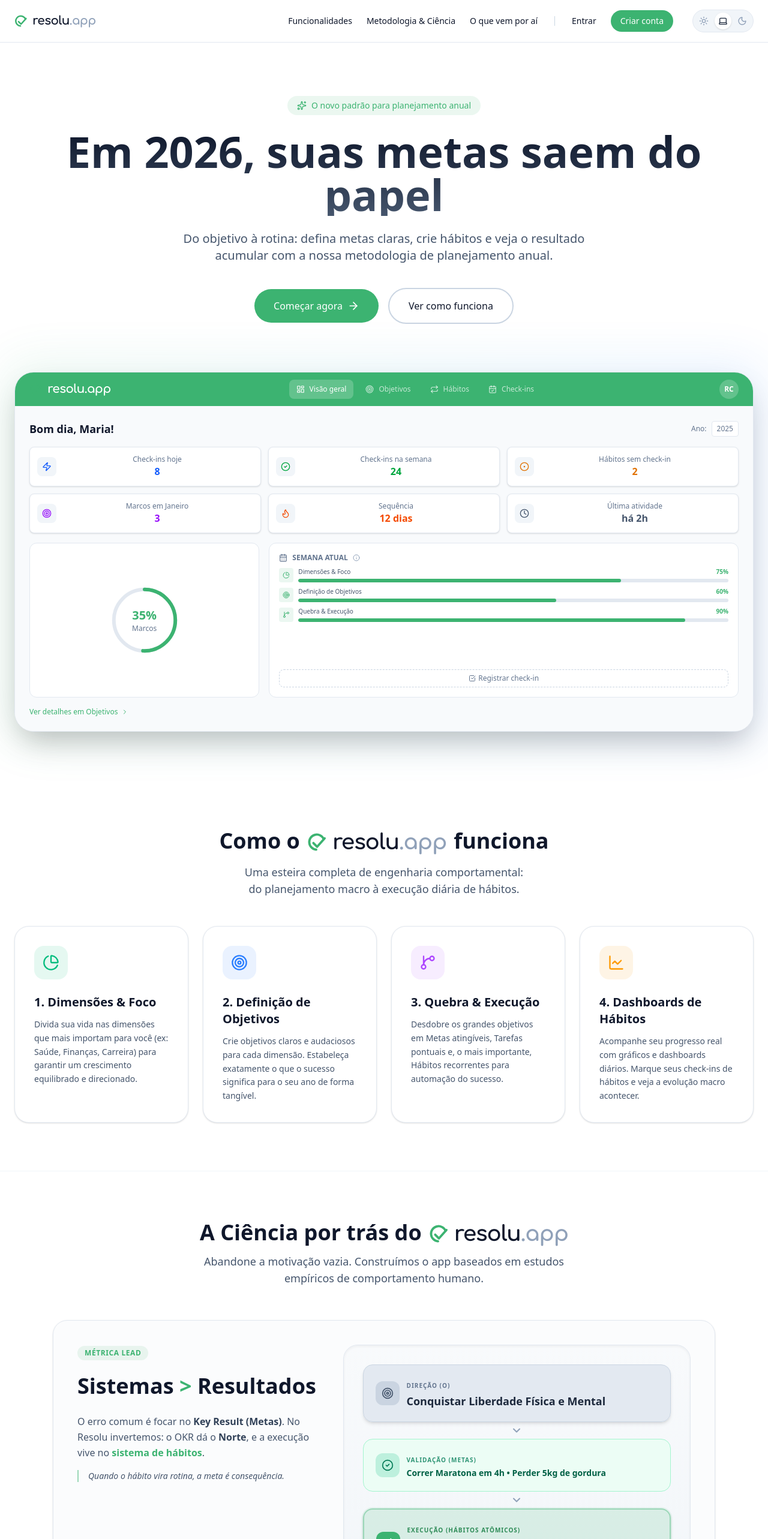
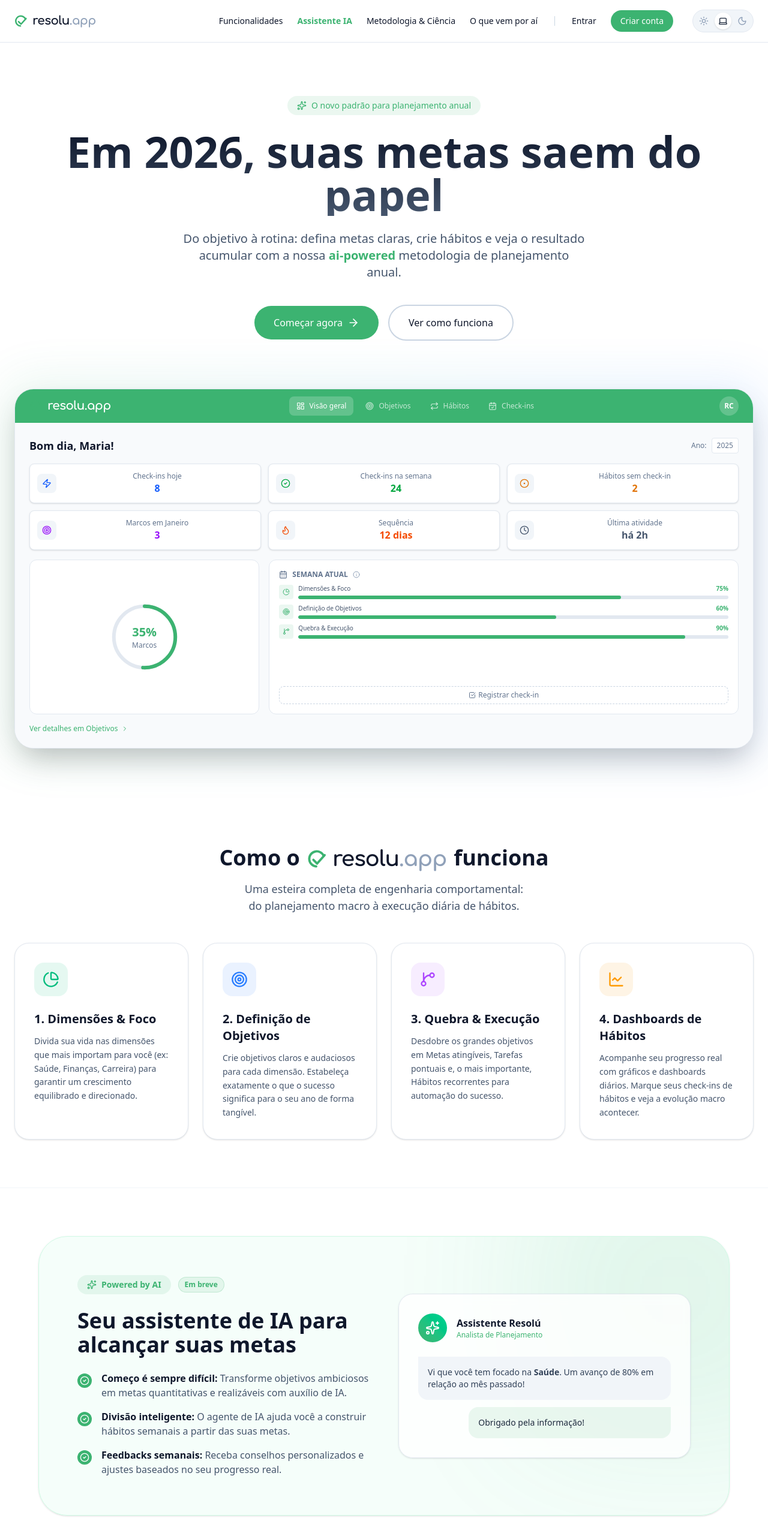
Before and after one commit to Resolu-app/resolu-app-landing, a React (Vite) app: page / in a window 1280 px wide. Shown: the top 2566 px of the page at 60% size. Built offline with nearby package versions, Linux system fonts and the light colour scheme; no server answers.

Commit message:
refactor: Move Assistente IA section up before Metodologia

```diff
--- a/src/App.tsx
+++ b/src/App.tsx
@@ -140,6 +140,7 @@
 
           <nav className="hidden md:flex items-center gap-6">
             <a href="#features" className="text-sm hover:text-[#3cb371]">Funcionalidades</a>
+            <a href="#assistente-ia" className="text-sm hover:text-[#3cb371] font-semibold text-[#3cb371]">Assistente IA</a>
             <a href="#metodologia" className="text-sm hover:text-[#3cb371]">Metodologia & Ciência</a>
             <a href="#roadmap" className="text-sm hover:text-[#3cb371]">O que vem por aí</a>
             <span className="w-px h-4 bg-slate-300 dark:bg-slate-600 mx-1" aria-hidden />
@@ -184,7 +185,8 @@
         {menuOpen && (
           <div className="md:hidden absolute top-full left-0 right-0 bg-white/95 dark:bg-slate-950/95 backdrop-blur-md shadow-xl border-b border-slate-200 dark:border-slate-800 p-6 flex flex-col gap-3">
             <a href="#features" onClick={() => setMenuOpen(false)} className="p-3 rounded-lg text-sm font-medium hover:bg-slate-50 dark:hover:bg-slate-900 hover:text-[#3cb371] transition-colors">Funcionalidades</a>
-            <a href="#metodologia" onClick={() => setMenuOpen(false)} className="p-3 rounded-lg text-sm font-medium hover:bg-slate-50 dark:hover:bg-slate-900 hover:text-[#3cb371] transition-colors">Metodologia & ciência</a>
+            <a href="#assistente-ia" onClick={() => setMenuOpen(false)} className="p-3 rounded-lg text-sm font-semibold text-[#3cb371] hover:bg-slate-50 dark:hover:bg-slate-900 transition-colors">Assistente IA</a>
+            <a href="#metodologia" onClick={() => setMenuOpen(false)} className="p-3 rounded-lg text-sm font-medium hover:bg-slate-50 dark:hover:bg-slate-900 hover:text-[#3cb371] transition-colors">Metodologia & Ciência</a>
             <a href="#roadmap" onClick={() => setMenuOpen(false)} className="p-3 rounded-lg text-sm font-medium hover:bg-slate-50 dark:hover:bg-slate-900 hover:text-[#3cb371] transition-colors">O que vem por aí</a>
             <div className="border-t border-slate-200 dark:border-slate-800 my-2" />
 
@@ -233,7 +235,7 @@
           </h1>
 
           <p className="text-xl text-slate-600 dark:text-slate-400 mb-10 max-w-2xl mx-auto">
-            Do objetivo à rotina: defina metas claras, crie hábitos e veja o resultado acumular com a nossa metodologia de planejamento anual.
+            Do objetivo à rotina: defina metas claras, crie hábitos e veja o resultado acumular com a nossa <strong className="text-[#3cb371]">ai-powered</strong> metodologia de planejamento anual.
           </p>
 
           <div className="flex flex-col sm:flex-row items-center justify-center gap-4 mb-16">
@@ -414,6 +416,77 @@
           </div>
         </section>
 
+        {/* Assistente IA - Solo Section */}
+        <section id="assistente-ia" className="py-16 md:py-20 bg-white dark:bg-slate-950 border-t border-slate-100 dark:border-slate-800/60 scroll-mt-24">
+          <div className="container mx-auto px-6 flex items-center justify-center">
+            <div className="w-full max-w-6xl">
+              <div className="bg-emerald-50/50 dark:bg-slate-950 rounded-[3rem] p-8 md:p-16 relative overflow-hidden border border-emerald-100 dark:border-slate-800/60 shadow-sm dark:shadow-none">
+                <div className="absolute top-0 right-0 w-[500px] h-[500px] bg-[#3cb371] opacity-10 blur-[120px] -mr-40 -mt-40" />
+
+                <div className="grid lg:grid-cols-2 gap-12 items-center relative z-10">
+                  <div>
+                    <div className="inline-flex items-center gap-3 mb-6 flex-wrap">
+                      <div className="inline-flex items-center gap-2 px-4 py-1.5 rounded-full bg-[#3cb371]/10 dark:bg-[#3cb371]/25 text-[#3cb371] text-sm font-semibold">
+                        <Sparkles className="w-4 h-4" />
+                        <span>Powered by AI</span>
+                      </div>
+                      <span className="text-xs font-bold text-[#3cb371] bg-[#3cb371]/10 dark:bg-[#3cb371]/20 px-2.5 py-1 rounded-full border border-[#3cb371]/20 dark:border-[#3cb371]/40">
+                        Em breve
+                      </span>
+                    </div>
+
+                    <h3 className="text-3xl md:text-4xl font-bold text-slate-900 dark:text-white mb-6">
+                      Seu assistente de IA para alcançar suas metas
+                    </h3>
+
+                    <div className="space-y-4 text-slate-600 dark:text-slate-400">
+                      <div className="flex gap-4">
+                        <div className="flex-shrink-0 w-6 h-6 rounded-full bg-[#3cb371] flex items-center justify-center mt-1">
+                          <CheckCircle2 className="w-4 h-4 text-white" />
+                        </div>
+                        <p><strong className="text-slate-900 dark:text-white">Começo é sempre difícil:</strong> Transforme objetivos ambiciosos em metas quantitativas e realizáveis com auxílio de IA.</p>
+                      </div>
+                      <div className="flex gap-4">
+                        <div className="flex-shrink-0 w-6 h-6 rounded-full bg-[#3cb371] flex items-center justify-center mt-1">
+                          <CheckCircle2 className="w-4 h-4 text-white" />
+                        </div>
+                        <p><strong className="text-slate-900 dark:text-white">Divisão inteligente:</strong> O agente de IA ajuda você a construir hábitos semanais a partir das suas metas.</p>
+                      </div>
+                      <div className="flex gap-4">
+                        <div className="flex-shrink-0 w-6 h-6 rounded-full bg-[#3cb371] flex items-center justify-center mt-1">
+                          <CheckCircle2 className="w-4 h-4 text-white" />
+                        </div>
+                        <p><strong className="text-slate-900 dark:text-white">Feedbacks semanais:</strong> Receba conselhos personalizados e ajustes baseados no seu progresso real.</p>
+                      </div>
+                    </div>
+                  </div>
+
+                  <div className="bg-white/80 dark:bg-white/5 backdrop-blur-sm border border-slate-200 dark:border-white/10 rounded-3xl p-8 shadow-sm dark:shadow-none">
+                    <div className="flex items-center gap-4 mb-6">
+                      <div className="w-12 h-12 rounded-full bg-gradient-to-tr from-[#3cb371] to-emerald-400 flex items-center justify-center">
+                        <Sparkles className="text-white w-6 h-6" />
+                      </div>
+                      <div>
+                        <div className="text-slate-900 dark:text-white font-bold">Assistente Resolú</div>
+                        <div className="text-[#3cb371] text-xs">Analista de Planejamento</div>
+                      </div>
+                    </div>
+
+                    <div className="space-y-3">
+                      <div className="bg-slate-100 dark:bg-white/10 p-4 rounded-2xl rounded-tl-none text-slate-700 dark:text-slate-200 text-sm">
+                        Vi que você tem focado na <b>Saúde</b>. Um avanço de 80% em relação ao mês passado!
+                      </div>
+                      <div className="bg-[#3cb371]/10 dark:bg-[#3cb371]/20 p-4 rounded-2xl rounded-tr-none text-slate-800 dark:text-white text-sm ml-auto max-w-[80%]">
+                        Obrigado pela informação!
+                      </div>
+                    </div>
+                  </div>
+                </div>
+              </div>
+            </div>
+          </div>
+        </section>
+
         <section id="metodologia" className="bg-white dark:bg-slate-950 py-16 md:py-20 scroll-mt-24 border-t border-slate-100 dark:border-slate-800/60">
           <div className="container mx-auto px-6 mb-14 text-center">
             <h2 className="text-3xl md:text-4xl font-bold mb-3 flex items-center justify-center gap-2 md:gap-3 flex-wrap text-slate-900 dark:text-white">
@@ -558,84 +631,17 @@
           </div>
         </section>
 
-        {/* O que vem por aí: IA + Comunidade */}
+
+        {/* O que vem por aí: Comunidade */}
         <section id="roadmap" className="py-16 md:py-20 bg-white dark:bg-slate-950 border-t border-slate-100 dark:border-slate-800/60 scroll-mt-24">
           <div className="container mx-auto px-6">
             <div className="text-center mb-14">
               <h2 className="text-3xl md:text-4xl font-bold mb-3 text-slate-900 dark:text-white">O que vem por aí</h2>
               <p className="text-slate-600 dark:text-slate-400 text-lg max-w-2xl mx-auto">
-                <strong className="text-[#3cb371]">IA</strong> para potencializar suas metas e <strong className="text-[#3cb371]">Comunidade</strong> para engajar sua jornada.
+                <strong className="text-blue-500">Comunidade</strong> para manter o engajamento na jornada com quem você mais importa.
               </p>
             </div>
 
-            {/* IA */}
-            <div id="ia" className="scroll-mt-24 mb-16 md:mb-20">
-              <div className="bg-green-50/50 dark:bg-slate-950 rounded-[3rem] p-8 md:p-16 relative overflow-hidden border border-green-100 dark:border-0">
-                <div className="absolute top-0 right-0 w-[500px] h-[500px] bg-[#3cb371] opacity-10 blur-[120px] -mr-40 -mt-40" />
-
-                <div className="grid lg:grid-cols-2 gap-12 items-center relative z-10">
-                  <div>
-                    <div className="inline-flex items-center gap-3 mb-6 flex-wrap">
-                      <div className="inline-flex items-center gap-2 px-4 py-1.5 rounded-full bg-[#3cb371]/10 dark:bg-[#3cb371]/25 text-[#3cb371] text-sm font-semibold">
-                        <Sparkles className="w-4 h-4" />
-                        <span>Powered by AI</span>
-                      </div>
-                      <span className="text-xs font-bold text-[#3cb371] bg-[#3cb371]/10 dark:bg-[#3cb371]/20 px-2.5 py-1 rounded-full border border-[#3cb371]/20 dark:border-[#3cb371]/40">
-                        Em breve
-                      </span>
-                    </div>
-
-                    <h3 className="text-3xl md:text-4xl font-bold text-slate-900 dark:text-white mb-6">
-                      Seu assistente de IA para alcançar suas metas
-                    </h3>
-
-                    <div className="space-y-4 text-slate-600 dark:text-slate-400">
-                      <div className="flex gap-4">
-                        <div className="flex-shrink-0 w-6 h-6 rounded-full bg-[#3cb371] flex items-center justify-center mt-1">
-                          <CheckCircle2 className="w-4 h-4 text-white" />
-                        </div>
-                        <p><strong className="text-slate-900 dark:text-white">Começo é sempre difícil:</strong> Transforme objetivos ambiciosos em metas quantitativas e realizáveis com auxílio de IA.</p>
-                      </div>
-                      <div className="flex gap-4">
-                        <div className="flex-shrink-0 w-6 h-6 rounded-full bg-[#3cb371] flex items-center justify-center mt-1">
-                          <CheckCircle2 className="w-4 h-4 text-white" />
-                        </div>
-                        <p><strong className="text-slate-900 dark:text-white">Divisão inteligente:</strong> O agente de IA ajuda você a construir hábitos semanais a partir das suas metas.</p>
-                      </div>
-                      <div className="flex gap-4">
-                        <div className="flex-shrink-0 w-6 h-6 rounded-full bg-[#3cb371] flex items-center justify-center mt-1">
-                          <CheckCircle2 className="w-4 h-4 text-white" />
-                        </div>
-                        <p><strong className="text-slate-900 dark:text-white">Feedbacks semanais:</strong> Receba conselhos personalizados e ajustes baseados no seu progresso real.</p>
-                      </div>
-                    </div>
-                  </div>
-
-                  <div className="bg-white/80 dark:bg-white/5 backdrop-blur-sm border border-slate-200 dark:border-white/10 rounded-3xl p-8 shadow-sm dark:shadow-none">
-                    <div className="flex items-center gap-4 mb-6">
-                      <div className="w-12 h-12 rounded-full bg-gradient-to-tr from-[#3cb371] to-emerald-400 flex items-center justify-center">
-                        <Sparkles className="text-white w-6 h-6" />
-                      </div>
-                      <div>
-                        <div className="text-slate-900 dark:text-white font-bold">Assistente Resolú</div>
-                        <div className="text-[#3cb371] text-xs">Analista de Planejamento</div>
-                      </div>
-                    </div>
-
-                    <div className="space-y-3">
-                      <div className="bg-slate-100 dark:bg-white/10 p-4 rounded-2xl rounded-tl-none text-slate-700 dark:text-slate-200 text-sm">
-                        Vi que você tem focado na <b>Saúde</b>. Um avanço de 80% em relação ao mês passado!
-                      </div>
-                      <div className="bg-[#3cb371]/10 dark:bg-[#3cb371]/20 p-4 rounded-2xl rounded-tr-none text-slate-800 dark:text-white text-sm ml-auto max-w-[80%]">
-                        Obrigado pela informação!
-                      </div>
-                    </div>
-                  </div>
-                </div>
-              </div>
-            </div>
-
-            {/* Comunidade */}
             <div className="bg-blue-50/50 dark:bg-slate-950 rounded-[3rem] p-8 md:p-16 relative overflow-hidden border border-blue-100 dark:border-slate-800/60 shadow-sm dark:shadow-none">
               <div className="absolute bottom-0 left-0 w-[500px] h-[500px] bg-blue-500 opacity-5 blur-[120px] -ml-40 -mb-40" />
 
```
